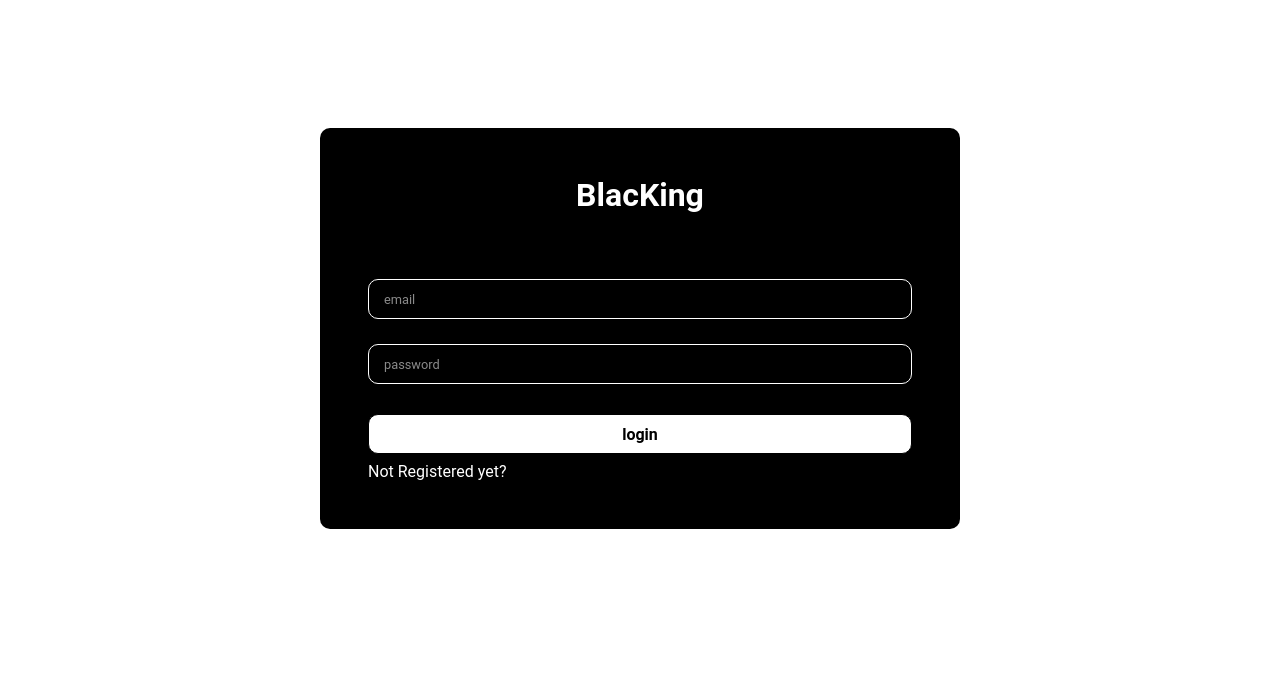
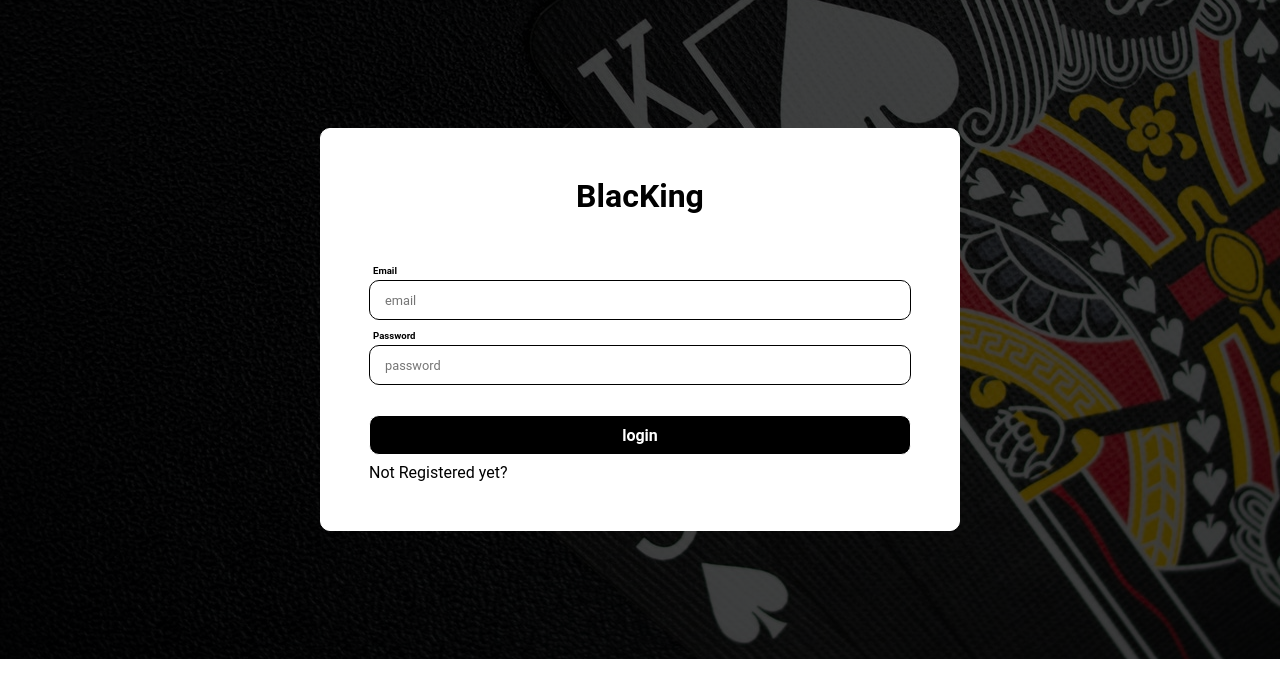
Before and after one commit to robpduo/RedKing, a React (Create React App) app in the folder blackjack-frontend/: page /login in a window 1280 px wide. Shown: the top 698 px of the page. Built offline with nearby package versions, Linux system fonts and the light colour scheme.

Commit message:
replaced bg image for login page

```diff
--- a/blackjack-frontend/src/Components/LoginForm/LoginForm.css
+++ b/blackjack-frontend/src/Components/LoginForm/LoginForm.css
@@ -2,9 +2,9 @@
   border-radius: 10px !important;
 
   background-color: white;
+  border: 1px solid white;
 
   width: 50%;
-
   padding: 3rem;
 
   display: flex;
@@ -12,7 +12,13 @@
   justify-content: center;
 
   margin: 8rem auto;
-  over-flow: none;
+}
+
+.login:hover {
+  filter: invert(100%);
+  transition: 0.5s;
+  border: 1px solid black;
+  background-color: transparent;
 }
 
 .loginHeader {
@@ -27,7 +33,7 @@
 }
 
 .inputH4 {
-  color: var(--text-white);
+  color: black !important;
   font-size: 0.6rem;
   margin-left: 4px;
   margin-bottom: 4px;
--- a/blackjack-frontend/src/Components/RegisterForm/RegisterForm.css
+++ b/blackjack-frontend/src/Components/RegisterForm/RegisterForm.css
@@ -12,7 +12,13 @@
   justify-content: center;
 
   margin: 8rem auto;
-  over-flow: none;
+}
+
+.register:hover {
+  filter: invert(100%);
+  transition: 0.5s;
+  border: 1px solid black;
+  background-color: transparent;
 }
 
 .registerHeader {
--- a/blackjack-frontend/src/Views/LoginPage/LoginPage.css
+++ b/blackjack-frontend/src/Views/LoginPage/LoginPage.css
@@ -1,12 +1,13 @@
 .loginPage {
-
-
   display: flex;
   align-items: center !important;
   justify-content: center !important;
 
-  background: black;
-
+  background-image: linear-gradient(rgba(0, 0, 0, 0.7), rgba(0, 0, 0, 0.7)),
+    url('../../images/blackingbg.jpg');
+  background-position: center;
+  background-repeat: no-repeat;
+  background-size: cover;
 }
 /*
 .loginPage:not(:hover) {
@@ -14,6 +15,5 @@
 } */
 
 .loginPage:hover {
-  filter: invert(100%);
   transition: 0.5s;
 }
```
